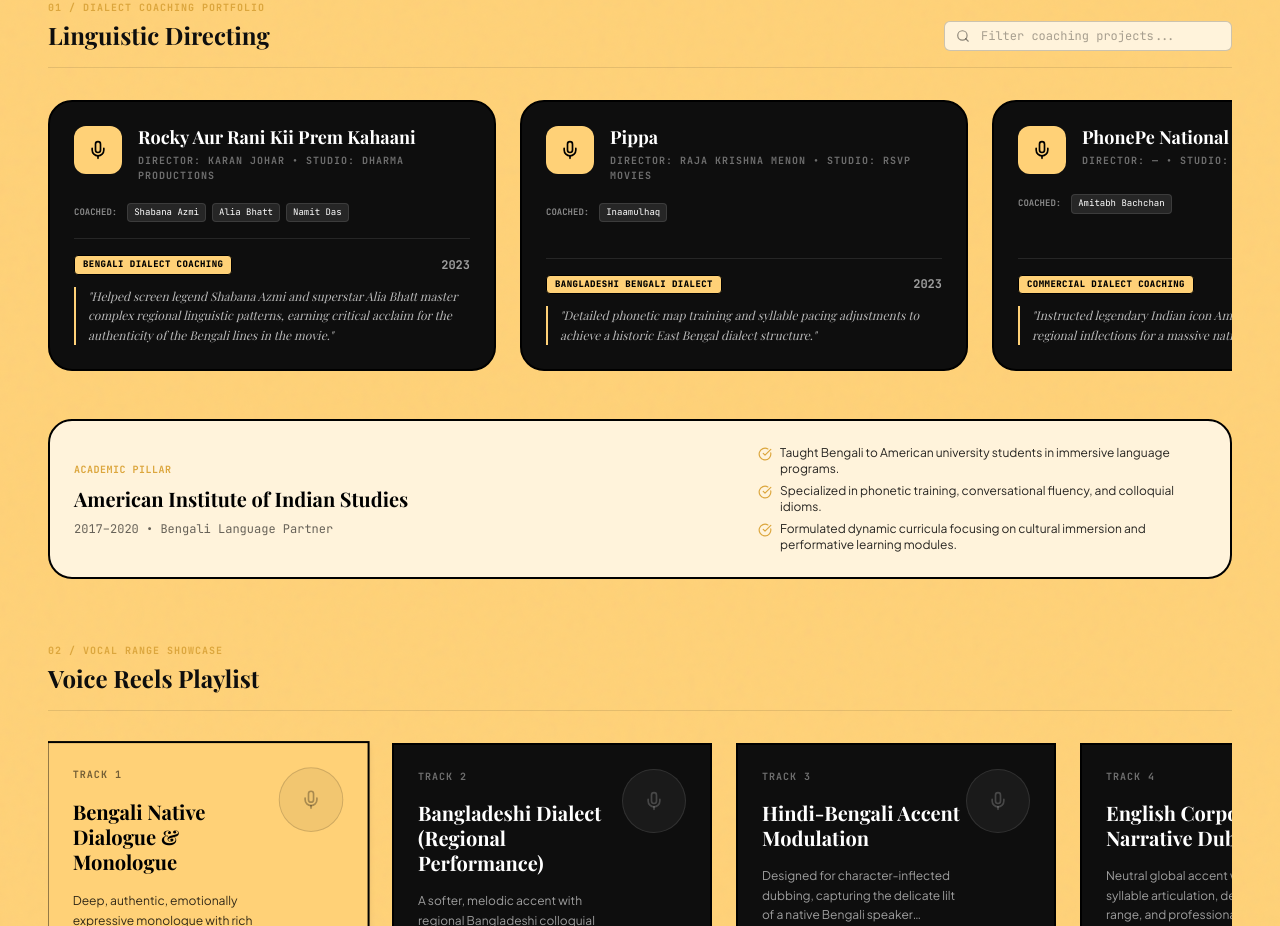
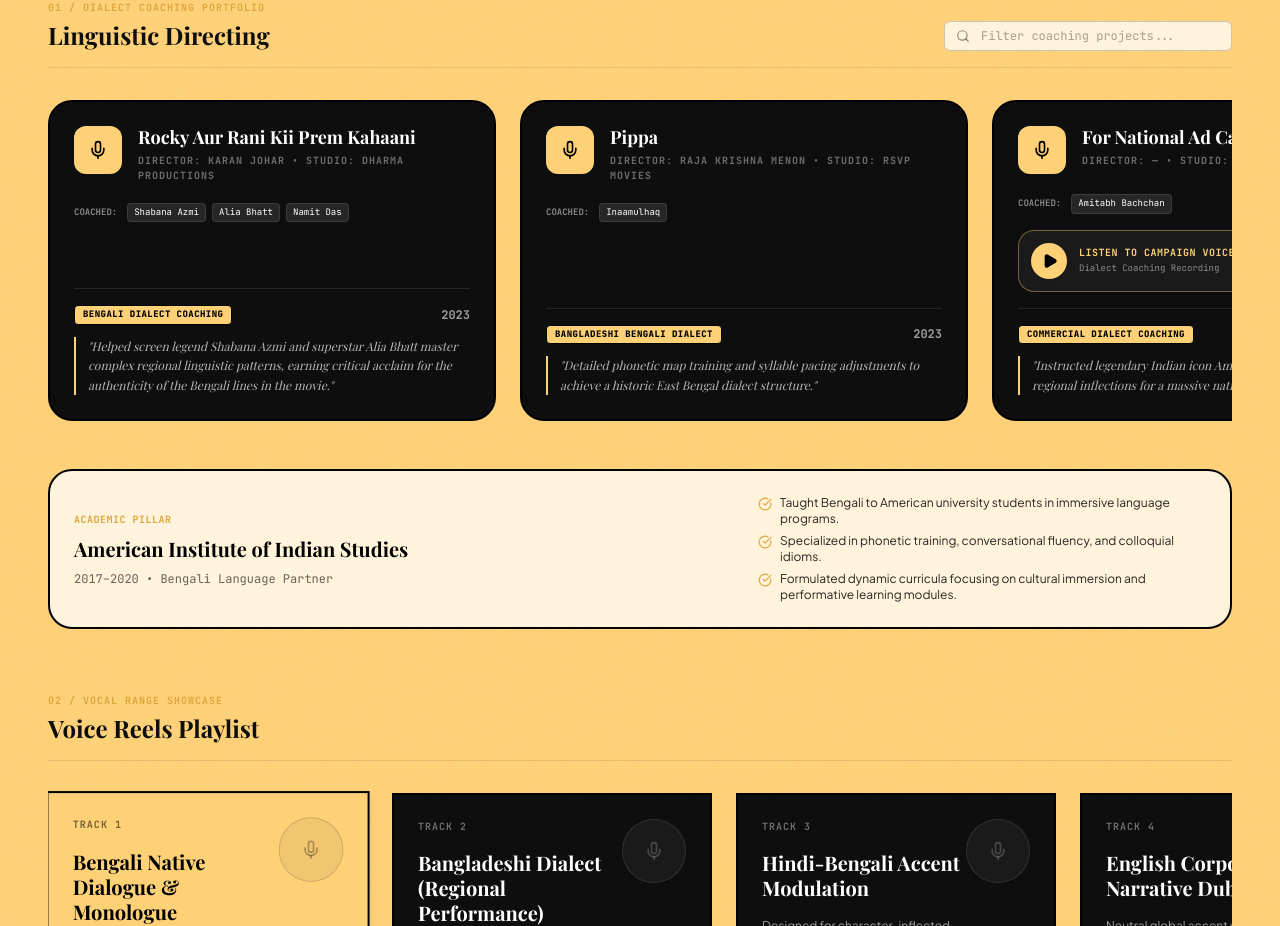
Before and after one commit to Rumpakoley/ActorProfile, a React (Vite) app: page / in a window 1280 px wide. Shown: the part 3897-4823 px from the top of the page. Built offline with nearby package versions, Linux system fonts and the light colour scheme; a web font is replaced by a local one.

Commit message:
feat: rename PhonePe project to For National Ad Campaign and add interactive voice player

```diff
--- a/src/App.tsx
+++ b/src/App.tsx
@@ -100,6 +100,41 @@
 
   // Voice reels slider reference
   const sliderRef = useRef<HTMLDivElement>(null);
+
+  // Dedicated coach audio player state
+  const [playingCoachAudioId, setPlayingCoachAudioId] = useState<string | null>(null);
+  const coachAudioRef = useRef<HTMLAudioElement | null>(null);
+
+  const toggleCoachAudio = (id: string, url: string) => {
+    if (isPlaying) {
+      setIsPlaying(false);
+    }
+
+    if (!coachAudioRef.current) {
+      coachAudioRef.current = new Audio(url);
+      coachAudioRef.current.onended = () => setPlayingCoachAudioId(null);
+    }
+
+    if (playingCoachAudioId === id) {
+      coachAudioRef.current.pause();
+      setPlayingCoachAudioId(null);
+    } else {
+      coachAudioRef.current.src = url;
+      coachAudioRef.current.play().catch((err) => {
+        console.error("Audio playback error:", err);
+      });
+      setPlayingCoachAudioId(id);
+    }
+  };
+
+  useEffect(() => {
+    return () => {
+      if (coachAudioRef.current) {
+        coachAudioRef.current.pause();
+        coachAudioRef.current = null;
+      }
+    };
+  }, []);
 
   // Movie slider reference
   const movieSliderRef = useRef<HTMLDivElement>(null);
@@ -963,6 +998,52 @@
                             </span>
                           ))}
                         </div>
+
+                        {p.audioUrl && (
+                          <div className="bg-white/5 border border-[#ffd177]/40 hover:border-[#ffd177] rounded-2xl p-3 flex items-center justify-between gap-3 transition-colors mt-2">
+                            <div className="flex items-center gap-3">
+                              <button
+                                type="button"
+                                onClick={() => toggleCoachAudio(p.id, p.audioUrl!)}
+                                className="w-9 h-9 rounded-full bg-[#ffd177] text-black flex items-center justify-center hover:scale-105 active:scale-95 transition-all shadow cursor-pointer shrink-0"
+                                title={playingCoachAudioId === p.id ? "Pause Voice Clip" : "Play Voice Clip"}
+                              >
+                                {playingCoachAudioId === p.id ? (
+                                  <Pause className="w-4 h-4 fill-black text-black" />
+                                ) : (
+                                  <Play className="w-4 h-4 fill-black text-black ml-0.5" />
+                                )}
+                              </button>
+                              <div className="space-y-0.5 text-left">
+                                <span className="font-mono text-[10px] text-[#ffd177] uppercase font-bold tracking-wider block">
+                                  {playingCoachAudioId === p.id ? "Playing Voice Clip..." : "Listen to Campaign Voice"}
+                                </span>
+                                <span className="font-mono text-[9px] text-white/50 block">
+                                  Dialect Coaching Recording
+                                </span>
+                              </div>
+                            </div>
+                            {playingCoachAudioId === p.id ? (
+                              <div className="flex items-center gap-1 h-5 pr-2">
+                                {[40, 90, 60, 100, 75, 50, 85].map((h, i) => (
+                                  <div
+                                    key={i}
+                                    className="w-1 bg-[#ffd177] rounded-full animate-pulse"
+                                    style={{
+                                      height: `${h}%`,
+                                      animationDelay: `${i * 120}ms`,
+                                      animationDuration: '600ms'
+                                    }}
+                                  />
+                                ))}
+                              </div>
+                            ) : (
+                              <div className="pr-2">
+                                <Volume2 className="w-4 h-4 text-[#ffd177]/60" />
+                              </div>
+                            )}
+                          </div>
+                        )}
                       </div>
 
                       <div className="border-t border-white/10 pt-4 flex flex-col justify-between gap-3">
@@ -1134,6 +1215,10 @@
                 {/* Play button */}
                 <button
                   onClick={() => {
+                    if (playingCoachAudioId && coachAudioRef.current) {
+                      coachAudioRef.current.pause();
+                      setPlayingCoachAudioId(null);
+                    }
                     if (playbackSeconds === 0 && !isPlaying) {
                       setPlaybackSeconds(1);
                     }
--- a/src/data.ts
+++ b/src/data.ts
@@ -123,14 +123,15 @@
   },
   {
     id: "coach-3",
-    project: "PhonePe National Campaign",
+    project: "For National Ad Campaign",
     year: "2023",
     director: "—",
-    producerStudio: "PhonePe",
+    producerStudio: "National Campaign",
     platform: "Digital Campaign",
     actorsCoached: ["Amitabh Bachchan"],
     dialectNotes: "Commercial dialect coaching",
-    testimonial: "Instructed legendary Indian icon Amitabh Bachchan on precise regional inflections for a massive nationwide marketing spotlight."
+    testimonial: "Instructed legendary Indian icon Amitabh Bachchan on precise regional inflections for a massive nationwide marketing spotlight.",
+    audioUrl: "https://res.cloudinary.com/dpdtsaalf/video/upload/v1790180750/WhatsApp_Audio_2026-09-21_at_11.07.05_PM_m1z4js.mp4"
   },
   {
     id: "coach-4",
--- a/src/types.ts
+++ b/src/types.ts
@@ -21,6 +21,7 @@
   dialectNotes: string;
   notes?: string;
   testimonial?: string;
+  audioUrl?: string;
 }
 
 export interface VoiceDemo {
```
